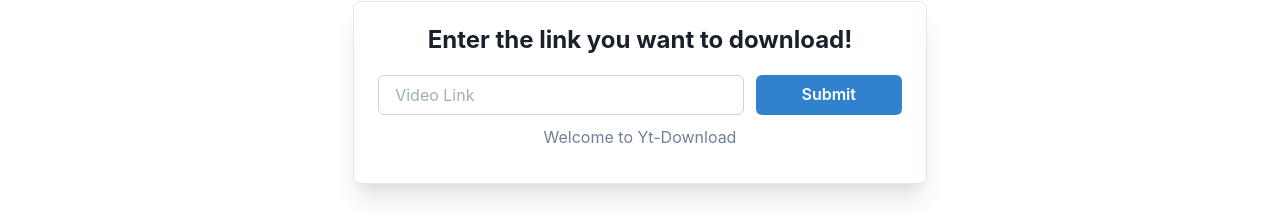
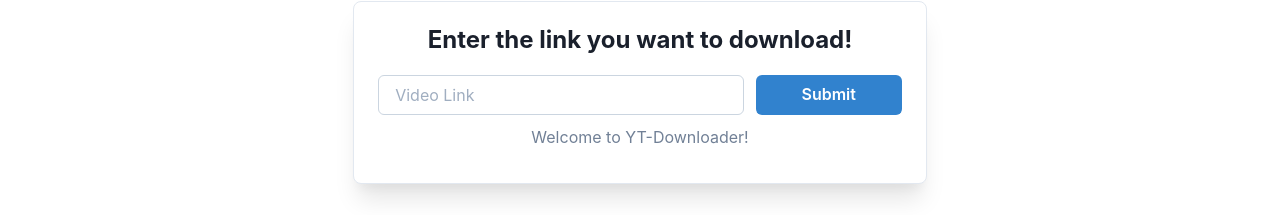
Before and after one commit to MoonRainy21/youtube-frontend, a Next.js app: page / in a window 1280 px wide. Shown: the part 143-358 px from the top of the page. Built offline with nearby package versions, Linux system fonts and the light colour scheme.

Commit message:
Update home

```diff
--- a/src/pages/index.tsx
+++ b/src/pages/index.tsx
@@ -7,7 +7,7 @@
   Input,
   Stack,
   Text,
-  useColorModeValue
+  useColorModeValue,
 } from "@chakra-ui/react";
 import axios from "axios";
 import { ChangeEvent, FormEvent, useState } from "react";
@@ -71,12 +71,17 @@
                 .split(";")[1]
                 .trim()
                 .split("=");
-              const fileNameTrim = (name:string):string => {
-                if (name.startsWith('utf-8')) {
+              // TODO: build a decent filename parser
+              // We need a endpoint that returns the filename
+              const fileNameTrim = (name: string): string => {
+                if (name.startsWith("utf-8")) {
                   name = name.substring(7);
                 }
-                return name.replace(/"/g, "").replace(/'/g, "").replace('"', "");
-              }
+                return name
+                  .replace(/"/g, "")
+                  .replace(/'/g, "")
+                  .replace('"', "");
+              };
               aElement.download = fileNameTrim(filename[1]);
               // console.log(filename[1]);
               // console.log(aElement.download);
@@ -136,7 +141,9 @@
         >
           {error
             ? "Oh no an error occured! 😢 Please try again later."
-            : "Welcome to Yt-Download"}
+            : (state === "submitting" && "Downloading...") ||
+              (state === "success" && "Downloaded!") ||
+              (state === "initial" && "Welcome to YT-Downloader!")}
         </Text>
       </Container>
     </Container>
```
